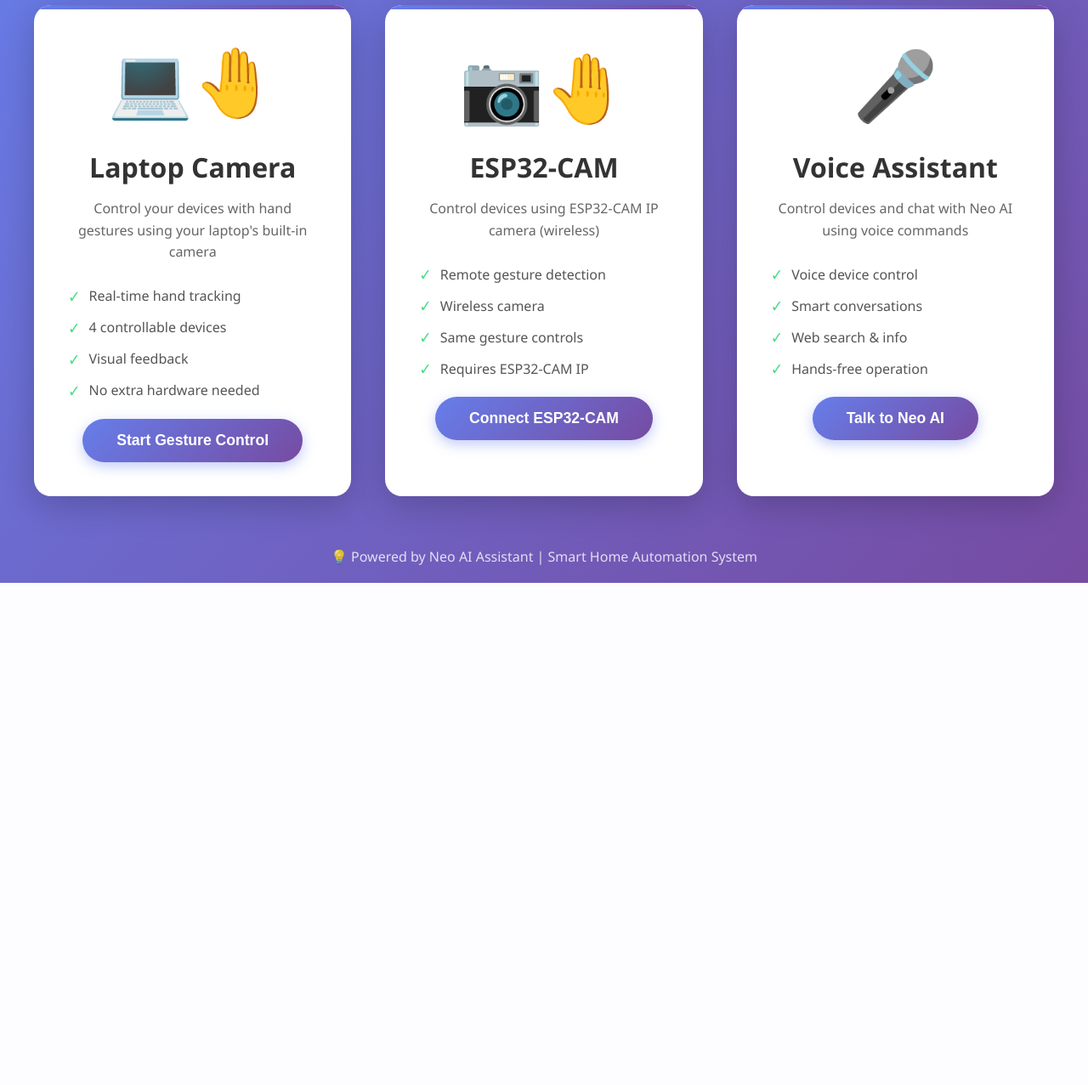
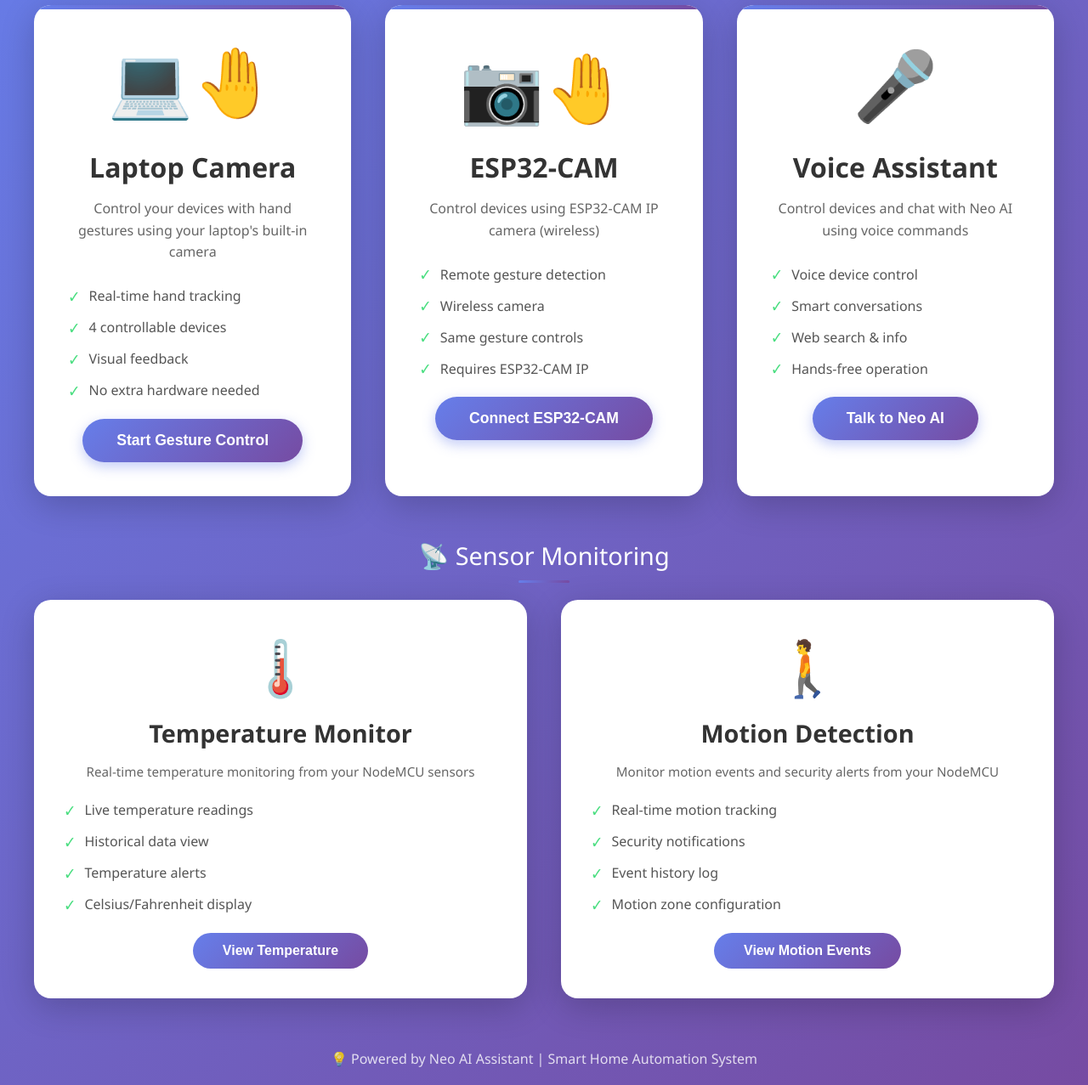
Before and after one commit to tusharNova/hgr, a FastAPI app: page / in a window 1280 px wide. Shown: the part 177-1454 px from the top of the page at 85% size. Before the commit the page ends 863 px from the top, so only its background shows below. Run offline with FastAPI, Linux system fonts and the light colour scheme.

Commit message:
update landing page

```diff
--- a/server.py
+++ b/server.py
@@ -209,6 +209,32 @@ async def voice_control(request: Request):
 
 
 # ==================== API Routes (Original Gesture Control) ====================
+
+# Add these routes after your existing route definitions (around line 250)
+
+@app.get("/temperature", response_class=HTMLResponse)
+async def temperature_display(request: Request):
+    """Serve the temperature display page from nodeMCU/tp1.html"""
+    # Read the HTML file from nodeMCU directory
+    html_path = "nodeMCU/tp1.html"
+    try:
+        with open(html_path, 'r', encoding='utf-8') as file:
+            html_content = file.read()
+        return HTMLResponse(content=html_content)
+    except FileNotFoundError:
+        return HTMLResponse(content="<h1>Error: tp1.html not found</h1>", status_code=404)
+
+@app.get("/motion-detection", response_class=HTMLResponse)
+async def motion_detection(request: Request):
+    """Serve the motion detection page from nodeMCU/new_motion_code.html"""
+    # Read the HTML file from nodeMCU directory
+    html_path = "nodeMCU/new_motion_code.html"
+    try:
+        with open(html_path, 'r', encoding='utf-8') as file:
+            html_content = file.read()
+        return HTMLResponse(content=html_content)
+    except FileNotFoundError:
+        return HTMLResponse(content="<h1>Error: new_motion_code.html not found</h1>", status_code=404)
 
 @app.get("/api/devices")
 async def get_devices():
--- a/templates/landing.html
+++ b/templates/landing.html
@@ -157,6 +157,86 @@
             box-shadow: 0 8px 25px rgba(102, 126, 234, 0.6);
         }
 
+        /* Sensor Monitoring Section Styles */
+        .sensor-modes-container {
+            display: grid;
+            grid-template-columns: repeat(auto-fit, minmax(300px, 1fr));
+            gap: 40px;
+            margin-top: 20px;
+        }
+
+        .section-title {
+            text-align: center;
+            color: white;
+            margin: 50px 0 20px 0;
+            font-size: 1.8rem;
+            position: relative;
+        }
+
+        .section-title::after {
+            content: '';
+            display: block;
+            width: 60px;
+            height: 3px;
+            background: linear-gradient(90deg, #667eea, #764ba2);
+            margin: 10px auto 0;
+            border-radius: 2px;
+        }
+
+        .sensor-card {
+            background: white;
+            border-radius: 20px;
+            padding: 35px;
+            text-align: center;
+            cursor: pointer;
+            transition: all 0.4s ease;
+            box-shadow: 0 10px 40px rgba(0, 0, 0, 0.2);
+            animation: fadeInUp 0.8s ease;
+        }
+
+        .sensor-card:hover {
+            transform: translateY(-10px);
+            box-shadow: 0 20px 60px rgba(0, 0, 0, 0.3);
+        }
+
+        .sensor-icon {
+            font-size: 4rem;
+            margin-bottom: 15px;
+        }
+
+        .sensor-title {
+            font-size: 1.8rem;
+            font-weight: bold;
+            color: #333;
+            margin-bottom: 15px;
+        }
+
+        .sensor-description {
+            font-size: 0.95rem;
+            color: #666;
+            margin-bottom: 20px;
+            line-height: 1.5;
+        }
+
+        .sensor-button {
+            display: inline-block;
+            padding: 12px 35px;
+            background: linear-gradient(135deg, #667eea 0%, #764ba2 100%);
+            color: white;
+            text-decoration: none;
+            border-radius: 50px;
+            font-weight: bold;
+            font-size: 1rem;
+            transition: all 0.3s ease;
+            border: none;
+            cursor: pointer;
+        }
+
+        .sensor-button:hover {
+            transform: scale(1.05);
+            box-shadow: 0 5px 15px rgba(102, 126, 234, 0.4);
+        }
+
         /* ESP32-CAM IP Input Modal */
         .modal {
             display: none;
@@ -267,16 +347,16 @@
                 font-size: 2.5rem;
             }
 
-            .modes-container {
+            .modes-container, .sensor-modes-container {
                 grid-template-columns: 1fr;
                 gap: 30px;
             }
 
-            .mode-card {
+            .mode-card, .sensor-card {
                 padding: 30px;
             }
 
-            .mode-icon {
+            .mode-icon, .sensor-icon {
                 font-size: 4rem;
             }
         }
@@ -289,6 +369,7 @@
             <p class="subtitle">Choose Your Control Method</p>
         </header>
 
+        <!-- Main Control Methods -->
         <div class="modes-container">
             <!-- Gesture Control with Laptop Camera Card -->
             <div class="mode-card" onclick="location.href='/gesture'">
@@ -336,6 +417,42 @@
                     <div class="feature-item">Hands-free operation</div>
                 </div>
                 <button class="mode-button">Talk to Neo AI</button>
+            </div>
+        </div>
+
+        <!-- Sensor Monitoring Section -->
+        <div class="section-title">📡 Sensor Monitoring</div>
+        <div class="sensor-modes-container">
+            <!-- Temperature Display Card -->
+            <div class="sensor-card" onclick="location.href='/temperature'">
+                <div class="sensor-icon">🌡️</div>
+                <div class="sensor-title">Temperature Monitor</div>
+                <div class="sensor-description">
+                    Real-time temperature monitoring from your NodeMCU sensors
+                </div>
+                <div class="mode-features">
+                    <div class="feature-item">Live temperature readings</div>
+                    <div class="feature-item">Historical data view</div>
+                    <div class="feature-item">Temperature alerts</div>
+                    <div class="feature-item">Celsius/Fahrenheit display</div>
+                </div>
+                <button class="sensor-button">View Temperature</button>
+            </div>
+
+            <!-- Motion Detection Card -->
+            <div class="sensor-card" onclick="location.href='/motion-detection'">
+                <div class="sensor-icon">🚶</div>
+                <div class="sensor-title">Motion Detection</div>
+                <div class="sensor-description">
+                    Monitor motion events and security alerts from your NodeMCU
+                </div>
+                <div class="mode-features">
+                    <div class="feature-item">Real-time motion tracking</div>
+                    <div class="feature-item">Security notifications</div>
+                    <div class="feature-item">Event history log</div>
+                    <div class="feature-item">Motion zone configuration</div>
+                </div>
+                <button class="sensor-button">View Motion Events</button>
             </div>
         </div>
 
```
Also changed, not shown: nodeMCU/new_motion_code.html (+98 -37 lines), test_request.py (added, +10 -0 lines).
